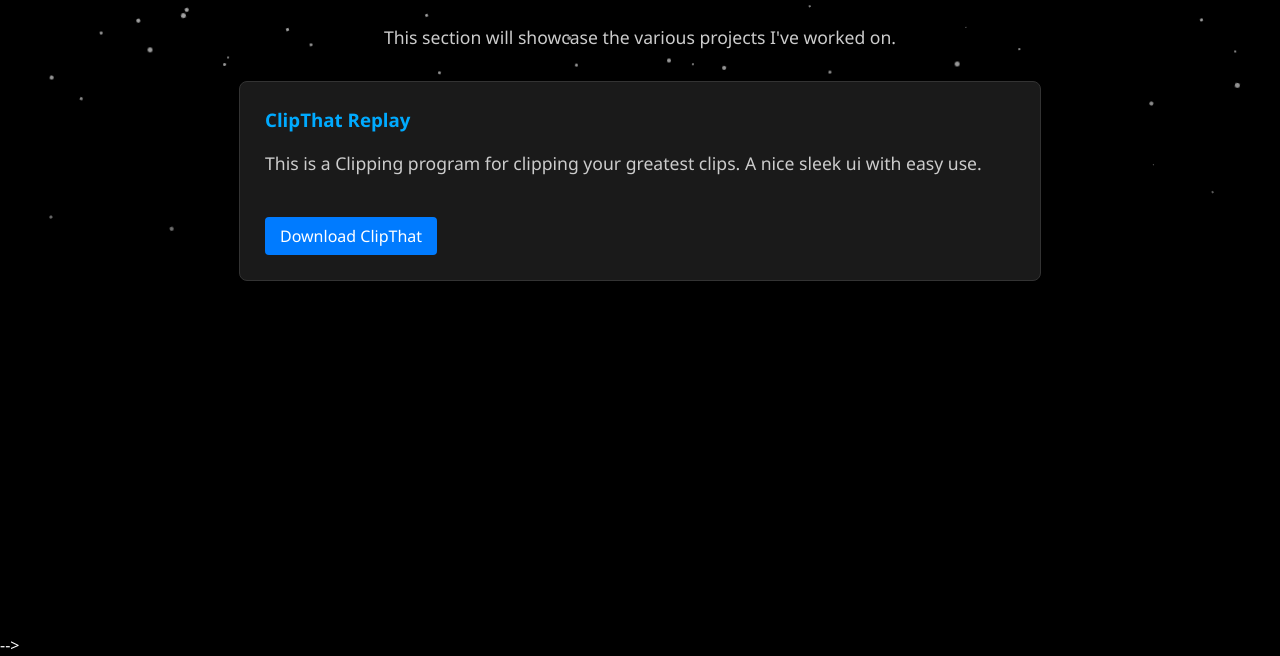
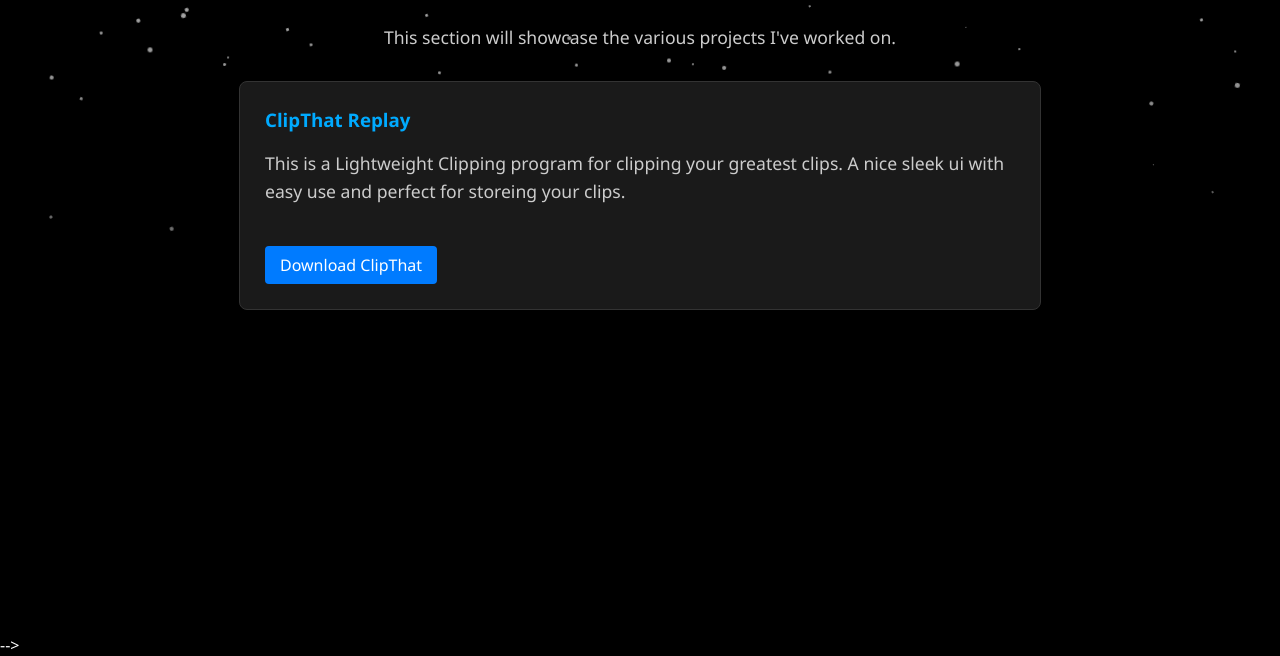
Before and after one commit to 0Azuree/Ledeqth, a plain HTML site: page projects.html in a window 1280 px wide. Shown: the part 144-800 px from the top of the page. Drawn offline with Linux system fonts and the light colour scheme.

Commit message:
Update projects.html

```diff
--- a/projects.html
+++ b/projects.html
@@ -19,7 +19,7 @@
 
         <div class="project-item">
             <h3>ClipThat Replay</h3>
-            <p>This is a Clipping program for clipping your greatest clips. A nice sleek ui with easy use.</p>
+            <p>This is a Lightweight Clipping program for clipping your greatest clips. A nice sleek ui with easy use and perfect for storeing your clips.</p>
             <a href="https://github.com/0Azuree/Ledeqth/releases/download/New/ClipThat.Replay.zip" download="ClipThat.Replay.zip" class="project-link-button">Download ClipThat</a>
             </div>
 
```
